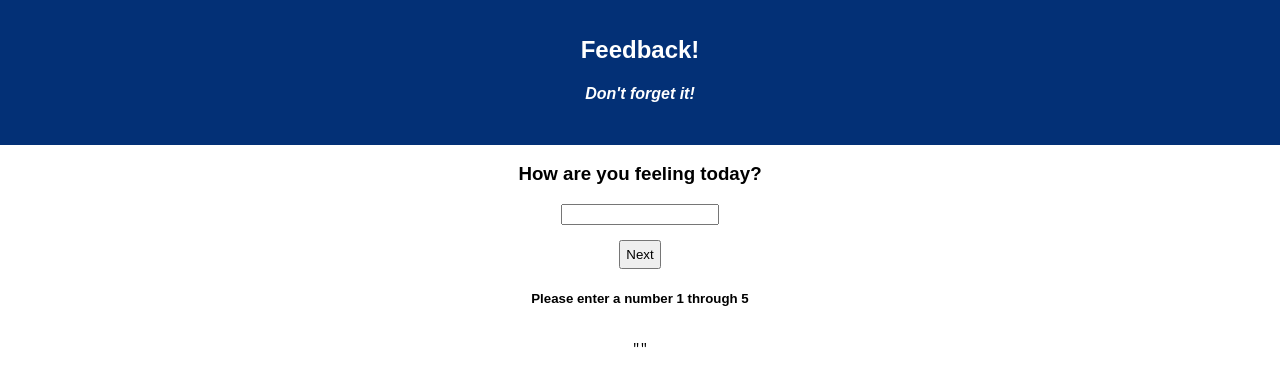
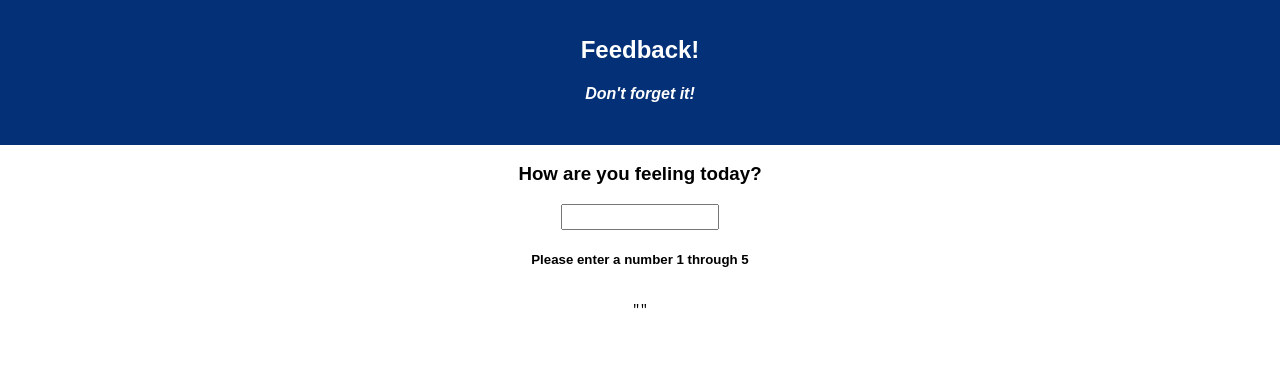
Before and after one commit to brgeen/input-and-feedback, a React (Create React App) app: page / in a window 1280 px wide. Shown: the top 386 px of the page. Built offline with nearby package versions, Linux system fonts and the light colour scheme.

Commit message:
add conditional render to hide or show the next button

```diff
--- a/src/components/App/App.css
+++ b/src/components/App/App.css
@@ -24,6 +24,8 @@
 
 input {
   width: 150px;
+  height: 20px;
+  outline: none;
 }
 
 button {
--- a/src/components/Feeling/Feeling.js
+++ b/src/components/Feeling/Feeling.js
@@ -35,9 +35,10 @@ class Feeling extends Component {
                     value={this.state.feeling}
                     type="number"></input>
 
-                <Link to="/Understanding"><button onClick={this.handleClick}>Next</button></Link>
+
 
                 {this.state.feeling.length === 0 && <h5>Please enter a number 1 through 5</h5>}
+                {this.state.feeling.length > 0 && <Link to="/Understanding"><button onClick={this.handleClick}>Next</button></Link>}
                 <pre>{JSON.stringify(this.state.feeling, null, 2)}</pre>
             </div>
 
```
